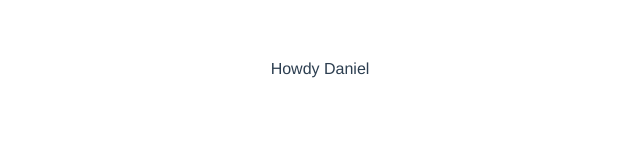
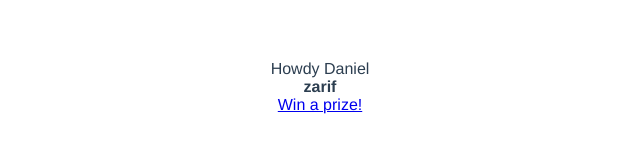
Before and after one commit to zarifpour/vue-practice, a Vue app in the folder hello-world/: page / in a window 1280 px wide. Shown: the top 168 px of the page, without its empty margins (320-960 px from the left). Built offline with nearby package versions, Linux system fonts and the light colour scheme.

Commit message:
Binding html

```diff
--- a/hello-world/src/App.vue
+++ b/hello-world/src/App.vue
@@ -1,14 +1,18 @@
 <template>
-  <div>{{greet}} {{ name }}</div>
+  <div>{{ greet }} {{ name }}</div>
+  <div v-html="username"></div>
+  <div v-html="hack"></div>
 </template>
 
 <script>
 export default {
-  name: 'App',
+  name: "App",
   data() {
     return {
       greet: "Howdy",
       name: "Daniel",
+      username: "<b>zarif</b>",
+      hack: `<a href="#" onclick="alert('You have been hacked!')">Win a prize!</a>`,
     };
   },
 };
```
